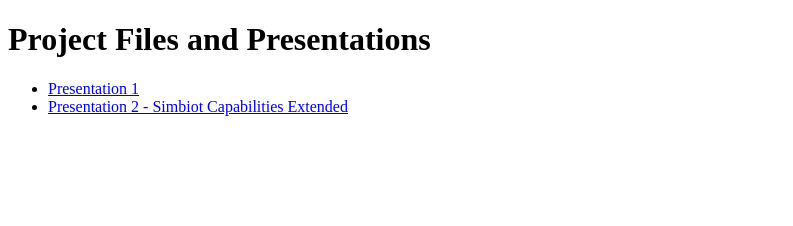
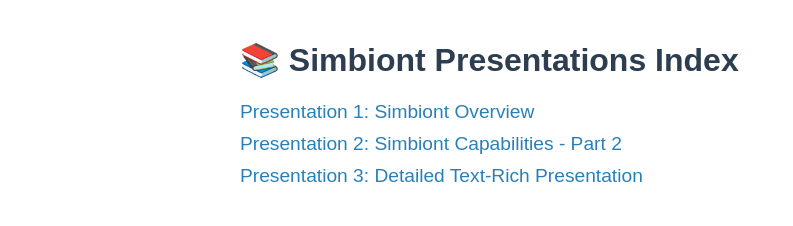
Before and after one commit to shkor42/shkor42.github.io, a plain HTML site: page index.html in a window 1280 px wide. Shown: the whole page, without its empty margins (0-793 px from the left). Drawn offline with Linux system fonts and the light colour scheme.

Commit message:
Add link to long text rich presentation in index.html

```diff
--- a/index.html
+++ b/index.html
@@ -1,15 +1,24 @@
 <!DOCTYPE html>
 <html lang="en">
 <head>
-  <meta charset="UTF-8" />
-  <meta name="viewport" content="width=device-width, initial-scale=1.0" />
-  <title>Project Index</title>
+  <meta charset="UTF-8">
+  <title>Simbiont Presentations Index</title>
+  <meta name="viewport" content="width=device-width, initial-scale=1">
+  <style>
+    body { font-family: Arial, sans-serif; max-width: 800px; margin: auto; padding: 20px; }
+    h1 { color: #2c3e50; }
+    ul { list-style-type: none; padding: 0; }
+    li { margin: 10px 0; font-size: 1.2em; }
+    a { text-decoration: none; color: #2980b9; }
+    a:hover { text-decoration: underline; }
+  </style>
 </head>
 <body>
-  <h1>Project Files and Presentations</h1>
+  <h1>📚 Simbiont Presentations Index</h1>
   <ul>
-    <li><a href="/presentations/revealjs_presentation.html" target="_blank">Presentation 1</a></li>
-    <li><a href="/presentations/revealjs_presentation_2.html" target="_blank">Presentation 2 - Simbiot Capabilities Extended</a></li>
+    <li><a href="presentations/revealjs_presentation_about_sibmiot.html">Presentation 1: Simbiont Overview</a></li>
+    <li><a href="presentations/revealjs_presentation_2.html">Presentation 2: Simbiont Capabilities - Part 2</a></li>
+    <li><a href="presentations/revealjs_long_text_rich_presentation.html">Presentation 3: Detailed Text-Rich Presentation</a></li>
   </ul>
 </body>
 </html>
```
